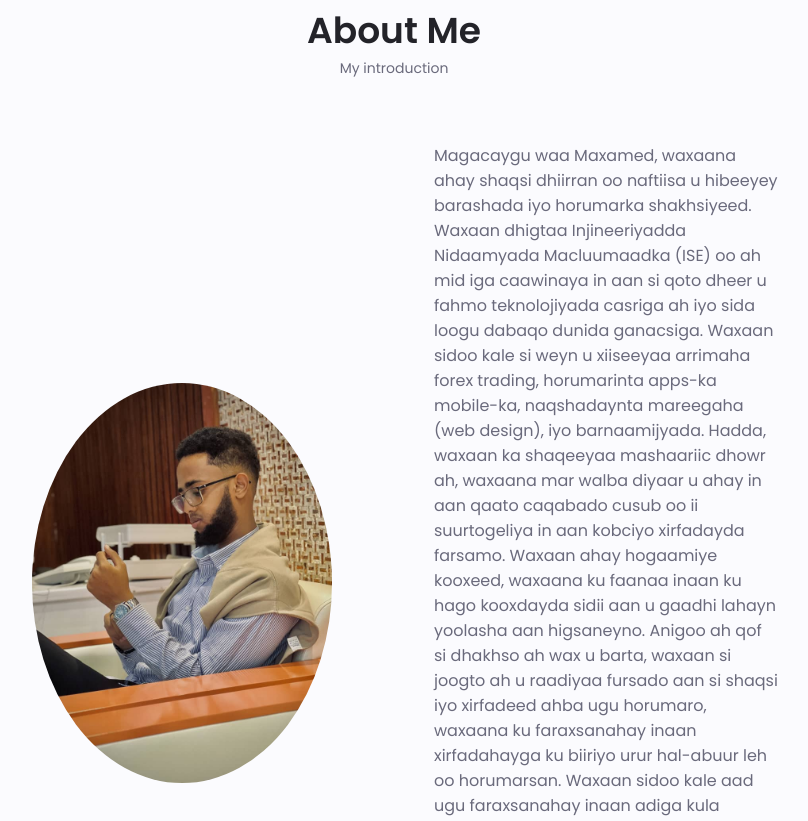
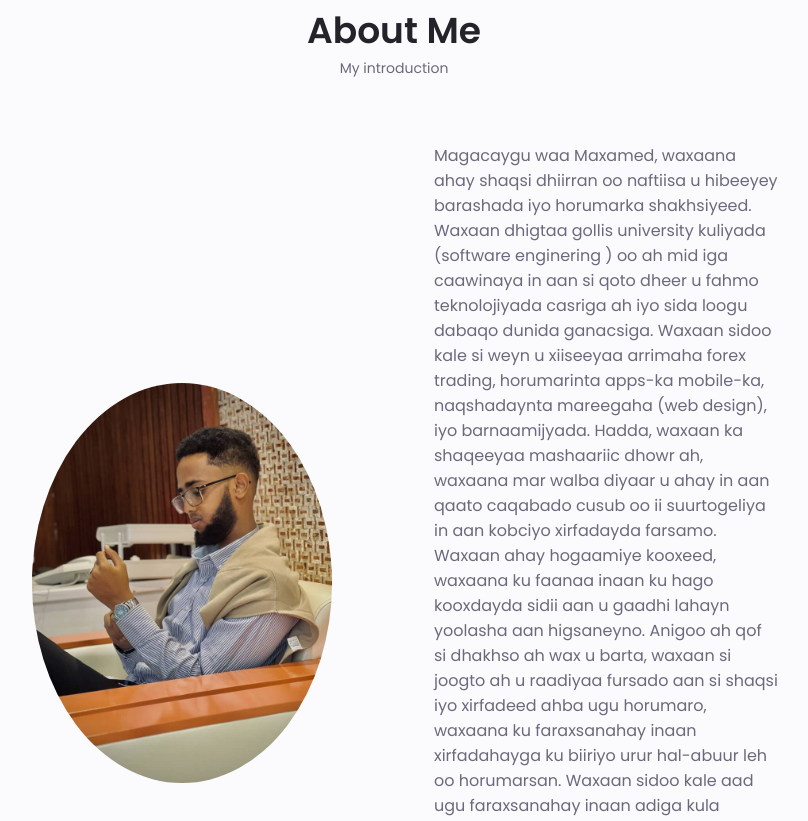
Before and after one commit to Samiir1234/My-personal-Portfolio, a plain HTML site: page My personal Portfolio/index.html in a window 1280 px wide. Shown: the part 959-1780 px from the top of the page, without its empty margins (246-1054 px from the left). Drawn offline with nearby package versions, Linux system fonts and the light colour scheme.

Commit message:
Update index.html

```diff
--- a/My personal Portfolio/index.html
+++ b/My personal Portfolio/index.html
@@ -132,7 +132,7 @@
 
           <div class="about__data">
             <p class="about__description">
-               Magacaygu waa Maxamed, waxaana ahay shaqsi dhiirran oo naftiisa u hibeeyey barashada iyo horumarka shakhsiyeed. Waxaan dhigtaa Injineeriyadda Nidaamyada Macluumaadka (ISE) oo ah mid iga caawinaya in aan si qoto dheer u fahmo teknolojiyada casriga ah iyo sida loogu dabaqo dunida ganacsiga. Waxaan sidoo kale si weyn u xiiseeyaa arrimaha forex trading,
+              Magacaygu waa Maxamed, waxaana ahay shaqsi dhiirran oo naftiisa u hibeeyey barashada iyo horumarka shakhsiyeed. Waxaan dhigtaa gollis university kuliyada  (software enginering ) oo ah mid iga caawinaya in aan si qoto dheer u fahmo teknolojiyada casriga ah iyo sida loogu dabaqo dunida ganacsiga. Waxaan sidoo kale si weyn u xiiseeyaa arrimaha forex trading,
                horumarinta apps-ka mobile-ka, naqshadaynta mareegaha (web design),
                iyo barnaamijyada. Hadda, waxaan ka shaqeeyaa mashaariic dhowr ah,
                  waxaana mar walba diyaar u ahay in aan qaato caqabado cusub oo ii suurtogeliya in aan kobciyo xirfadayda farsamo.
@@ -140,7 +140,7 @@
                 Waxaan ahay hogaamiye kooxeed, waxaana ku faanaa inaan ku hago kooxdayda sidii aan u gaadhi lahayn yoolasha aan higsaneyno.
                  Anigoo ah qof si dhakhso ah wax u barta, waxaan si joogto ah u raadiyaa fursado aan si shaqsi iyo xirfadeed ahba ugu horumaro,
                   waxaana ku faraxsanahay inaan xirfadahayga ku biiriyo urur hal-abuur leh oo horumarsan.
-                  Waxaan sidoo kale aad ugu faraxsanahay inaan adiga kula shaqeeyo si aan isku caawino oo aan u gaarno guulo waaweyn!
+                  Waxaan sidoo kale aad ugu faraxsanahay inaan adiga kula shaqeeyo si aan isku caawino oo aan u gaarno guulo waaweyn
             </p>
 
             <div class="about__info">
```
